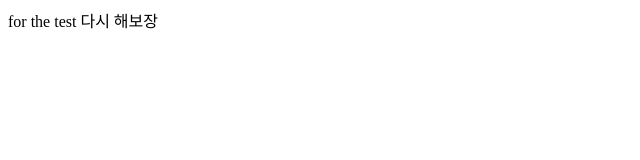
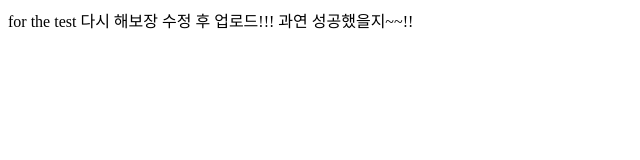
Before and after one commit to cyjadela/Test_repo, a plain HTML site: page index.html in a window 1280 px wide. Shown: the whole page, without its empty margins (0-640 px from the left). Drawn offline with Linux system fonts and the light colour scheme.

Commit message:
두번째 커밋

```diff
--- a/index.html
+++ b/index.html
@@ -5,6 +5,6 @@
   <title>Document</title>
 </head>
 <body>
-for the test 다시 해보장
+for the test 다시 해보장 수정 후 업로드!!! 과연 성공했을지~~!!
 </body>
 </html>
```
